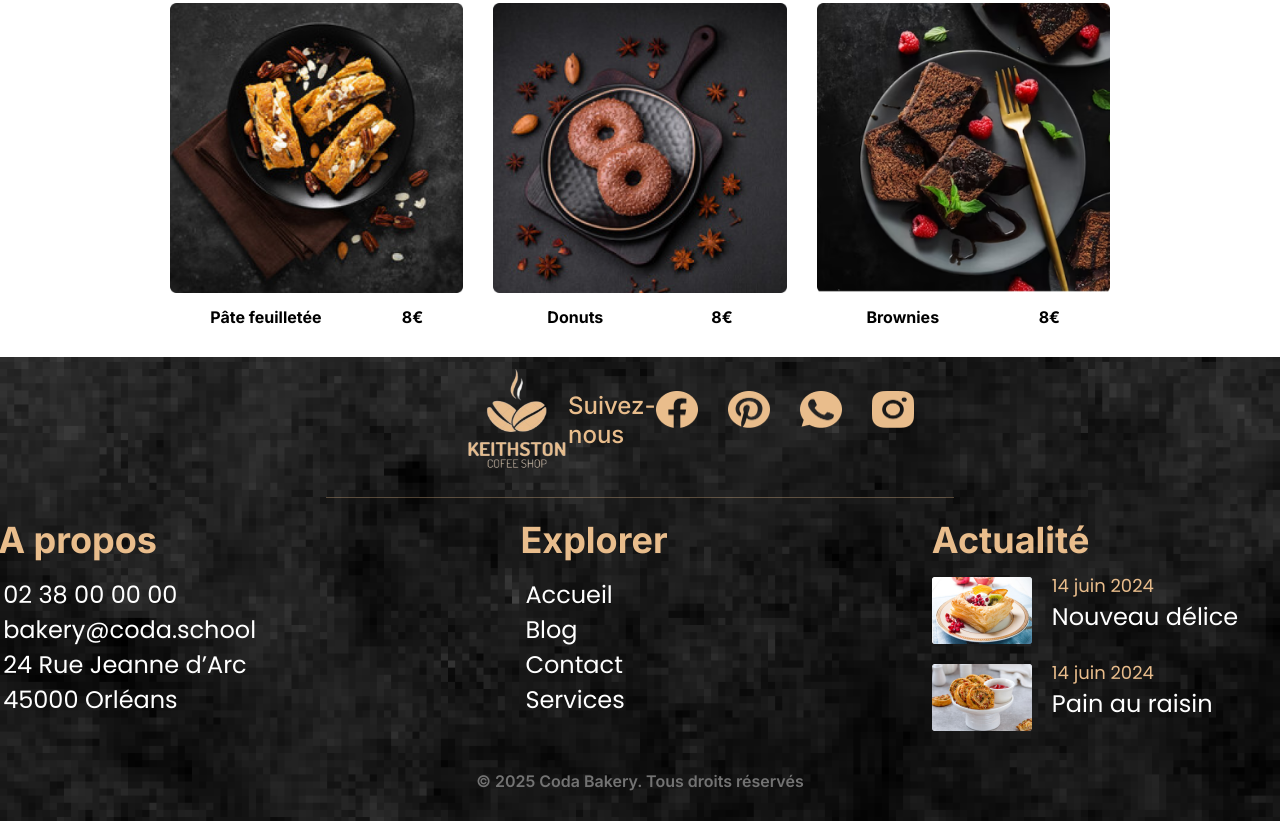
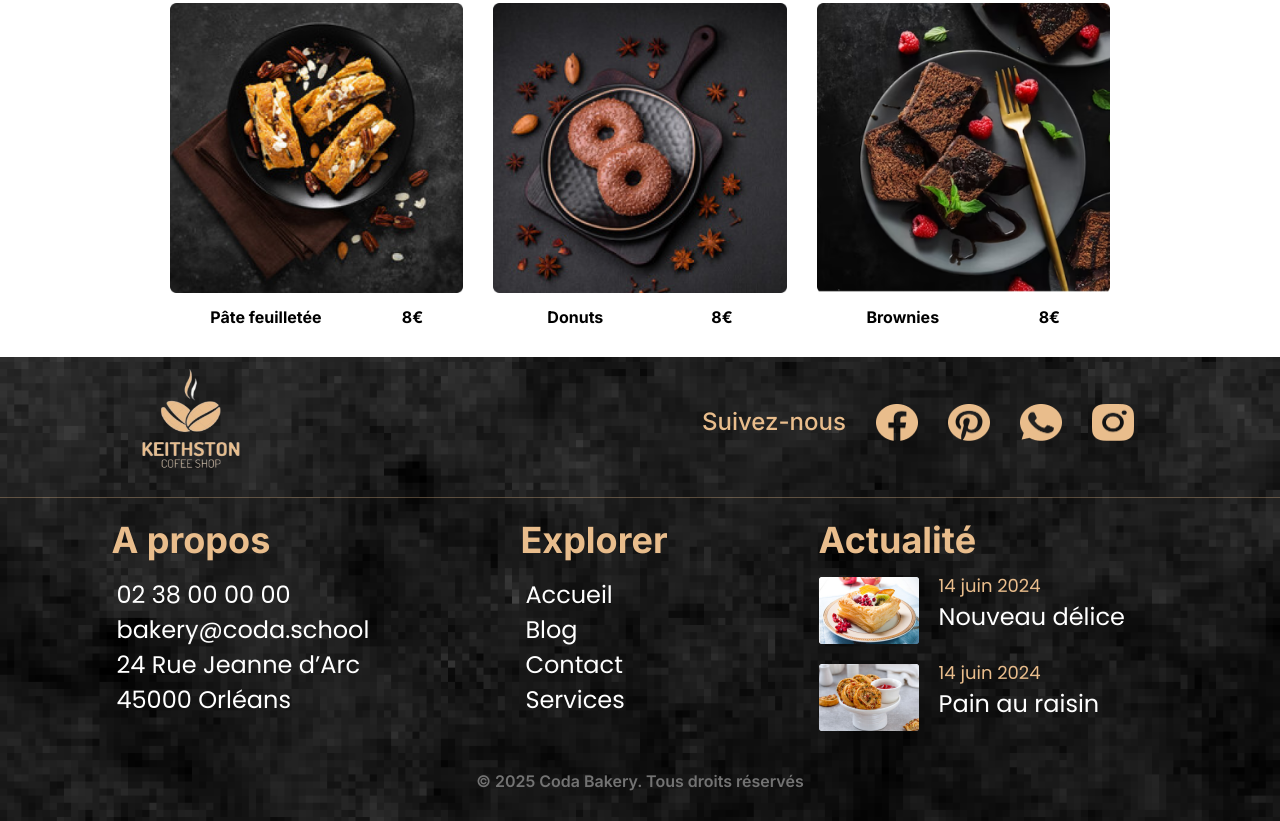
Before and after one commit to felix-pm/cafe-orleans, a plain HTML site: page index.html in a window 1280 px wide. Shown: the part 3750-4571 px from the top of the page. Drawn offline with Linux system fonts and the light colour scheme; a web font is replaced by a local one.

Commit message:
css finit (sauf animations)

```diff
--- a/style.css
+++ b/style.css
@@ -270,7 +270,6 @@ header {
   border-bottom: 1px solid #D9D9D9;
   margin: 0 auto;
   width: 95%;
-  margin-bottom: 25 px;
 }
 
 .gateaux p {
@@ -808,6 +807,7 @@ font-size: 20px;
     padding-bottom: 10px;
     padding-left: 10%;
     padding-right: 10%;
+    width: 100%;
 }
 
 .img-logo-footer img{
@@ -817,9 +817,9 @@ font-size: 20px;
 }
 
 .txt-footer{
+    min-width: 450px;
     display: flex;
     margin-top: 5px;
-    max-width: 258px;
 }
 
 .txt-footer p{
@@ -827,7 +827,8 @@ font-size: 20px;
     font-size: 24px;
     color: #E9BD8C;
     font-weight: 500;
-    margin-bottom: 10px;
+    margin-top: 3px;
+    margin-right: 30px;
 }
 
 .img-footer{
@@ -844,7 +845,7 @@ font-size: 20px;
 .bottom-footer{
     display: flex;
     justify-content: center;
-    gap: 35%;
+    gap: 20%;
 }
 
 }
@@ -928,6 +929,15 @@ font-size: 35px;
 }
 }
 
+
+@media screen and (min-width: 1400px){
+    .bottom-footer{
+    gap: 35%;
+}
+}
+
+
+
 @media screen and (min-width: 1600px){
     .panel2{
         max-width: 1400px;
```
